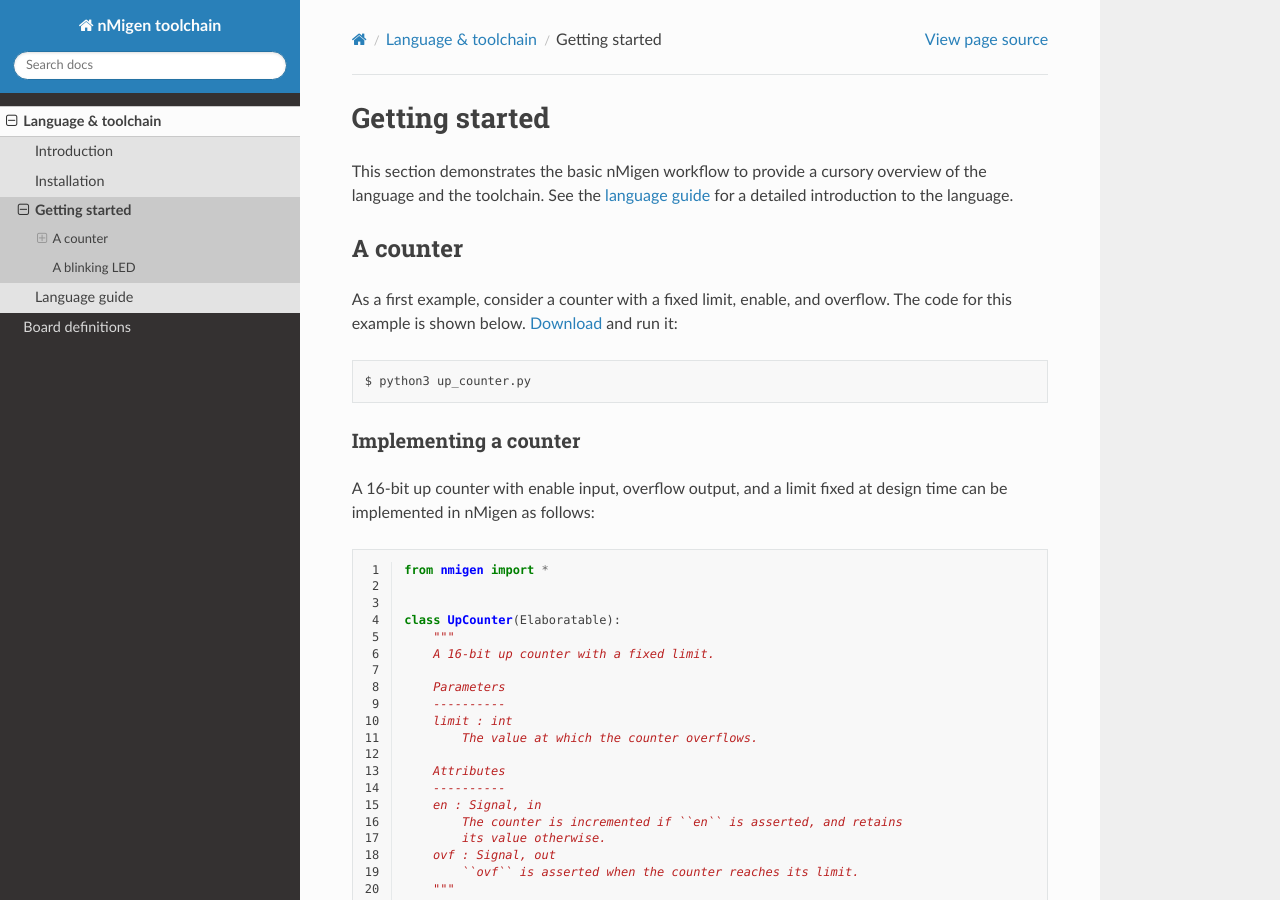
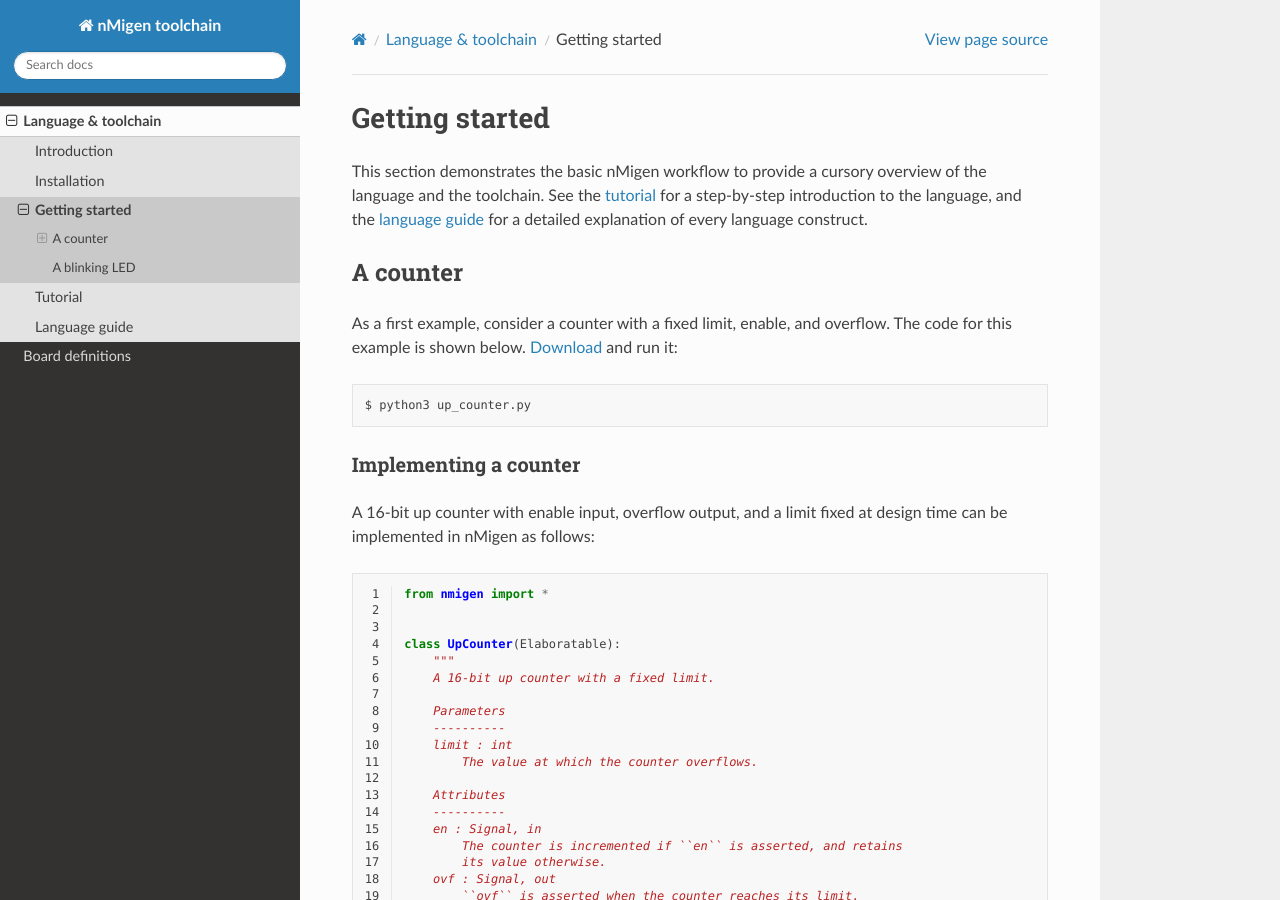
Before and after one commit to nmigen1/nmigen, a Sphinx documentation site: the page built from docs/start.rst, in a window 1280 px wide and 900 px high. Built offline with Sphinx 7.4.7 and the Read the Docs theme 2.0.0, drawn with Linux system fonts in a browser that asks for light colours; the version number could not be read and is left out.

Commit message:
docs: link to community tutorials until we have an official one.

```diff
--- a/docs/index.rst
+++ b/docs/index.rst
@@ -11,4 +11,5 @@ Language & toolchain
    intro
    install
    start
+   tutorial
    lang
--- a/docs/lang.rst
+++ b/docs/lang.rst
@@ -5,7 +5,7 @@ Language guide
 
    This guide is a work in progress and is seriously incomplete!
 
-This guide introduces the nMigen language in depth. It assumes familiarity with synchronous digital logic and the Python programming language, but does not require experience with any hardware description language.
+This guide introduces the nMigen language in depth. It assumes familiarity with synchronous digital logic and the Python programming language, but does not require prior experience with any hardware description language. See the :doc:`tutorial <tutorial>` for a step-by-step introduction to the language.
 
 .. TODO: link to a good synchronous logic tutorial and a Python tutorial?
 
--- a/docs/start.rst
+++ b/docs/start.rst
@@ -1,7 +1,7 @@
 Getting started
 ###############
 
-This section demonstrates the basic nMigen workflow to provide a cursory overview of the language and the toolchain. See the :doc:`language guide <lang>` for a detailed introduction to the language.
+This section demonstrates the basic nMigen workflow to provide a cursory overview of the language and the toolchain. See the :doc:`tutorial <tutorial>` for a step-by-step introduction to the language, and the :doc:`language guide <lang>` for a detailed explanation of every language construct.
 
 .. TODO: add link to build system doc
 .. TODO: add link to more complex examples?
```
Also changed, not shown: docs/tutorial.rst (added, +11 -0 lines).
